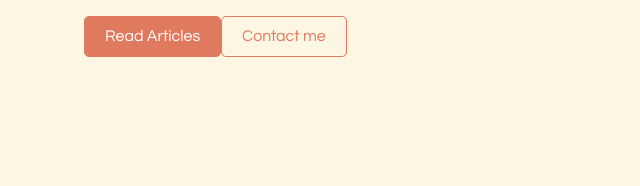
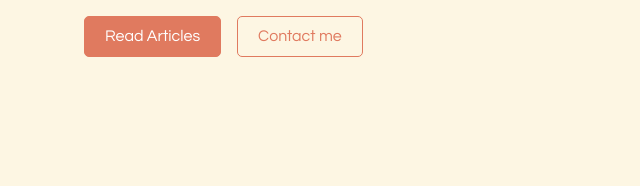
Before and after one commit to Kinza98/Blog, a plain HTML site: page index.html in a window 1280 px wide. Shown: the part 476-662 px from the top of the page, 0-640 px from the left. Drawn offline with nearby package versions, Linux system fonts and the light colour scheme; a web font is replaced by a local one.

Commit message:
almost f

```diff
--- a/style.css
+++ b/style.css
@@ -766,7 +766,7 @@ footer p{
 
   .btns button{
     margin-left: 0;
-    margin-right: 0;
+    margin-right: 1rem;
   }
 
   .btn-orange{
```
